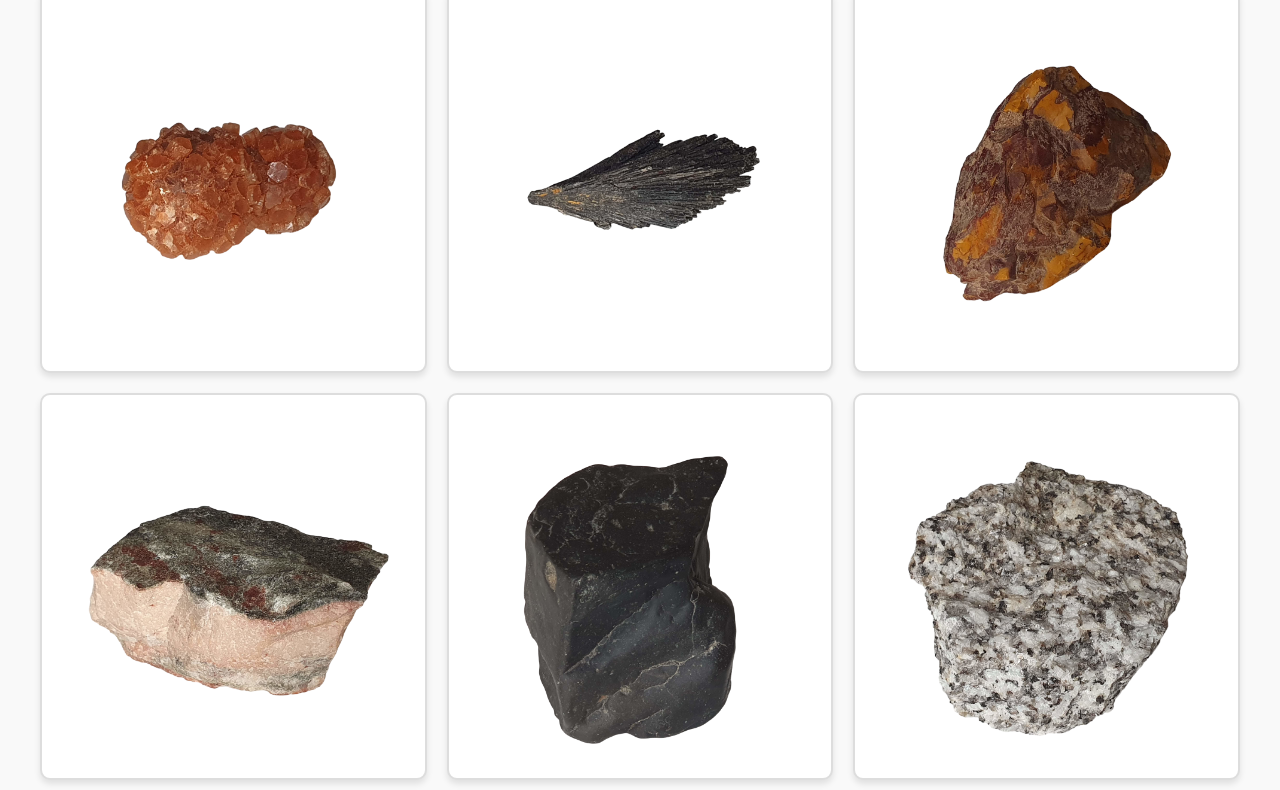
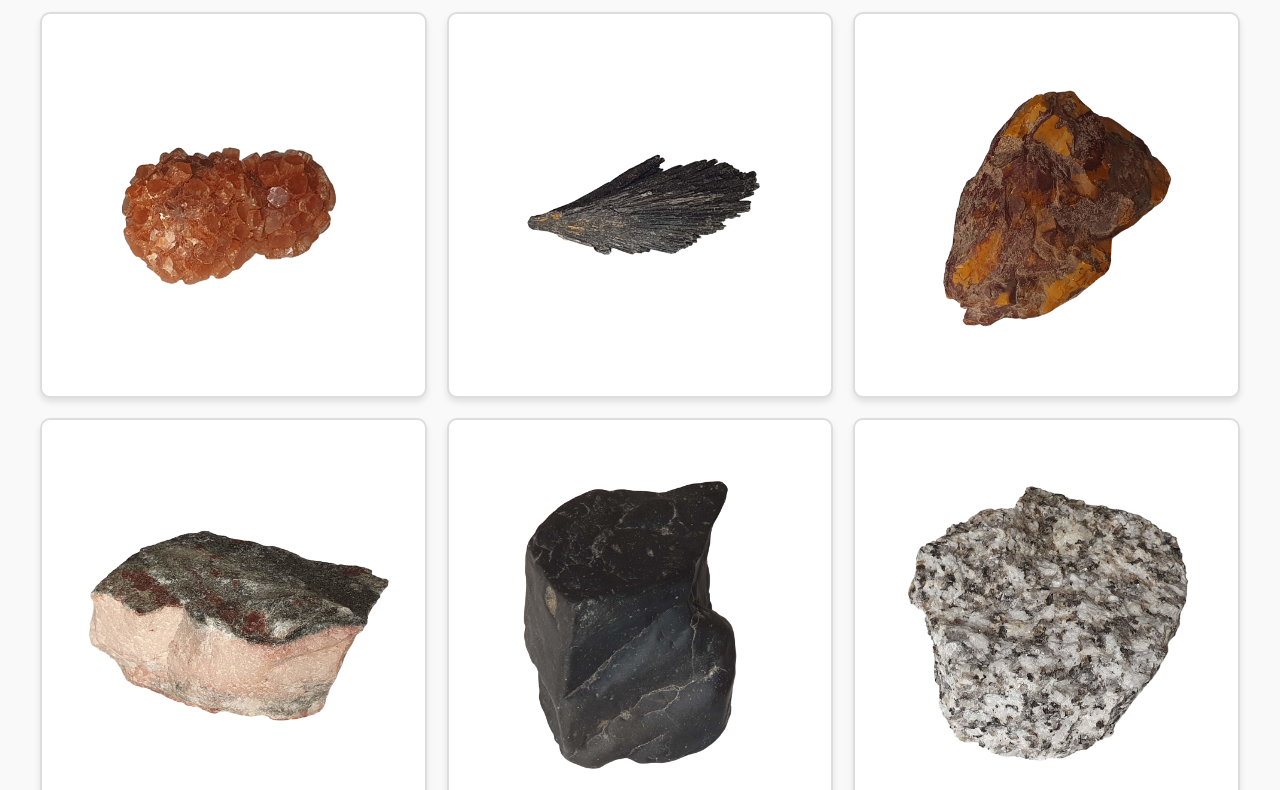
Before and after one commit to Ainali/rocks, a plain HTML site: page index.html in a window 1280 px wide. Shown: the part 108-898 px from the top of the page. Drawn offline with Linux system fonts and the light colour scheme.

Commit message:
Add back padding

```diff
--- a/styles.css
+++ b/styles.css
@@ -14,7 +14,7 @@ body {
     flex-direction: column;
     align-items: center;
     margin: 0;
-    padding: 0;
+    padding: 25px;
     width: 100%;
 }
 
```
